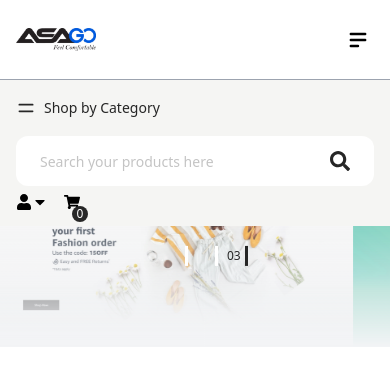
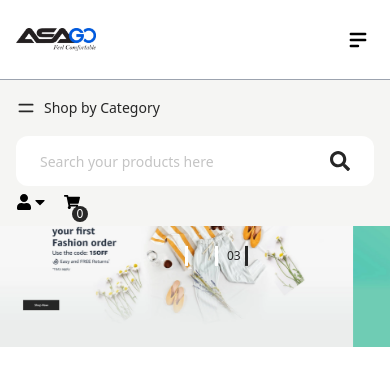
Before and after one commit to Ashik-Ahmed/asago-fashion-ecommerce-frontend, a Next.js app: page / in a window 390 px wide. Shown: the top 390 px of the page. Built offline with nearby package versions, Linux system fonts and the light colour scheme.

Commit message:
banner bottom gradient updated for mobile design

```diff
--- a/src/components/Banner.jsx
+++ b/src/components/Banner.jsx
@@ -118,7 +118,7 @@ const Banner = ({ banners }) => {
                             height={2000}
                             className="w-full max-h-[650px] object-cover"
                         />
-                        <div className="w-full h-40 bg-gradient-to-t from-gray-100 to-transparent absolute bottom-0 z-20" />
+                        <div className="w-full h-40 md:bg-gradient-to-t md:from-gray-100 md:to-transparent absolute bottom-0 z-20" />
                     </Link>
                 ))}
             </Slider>
```
